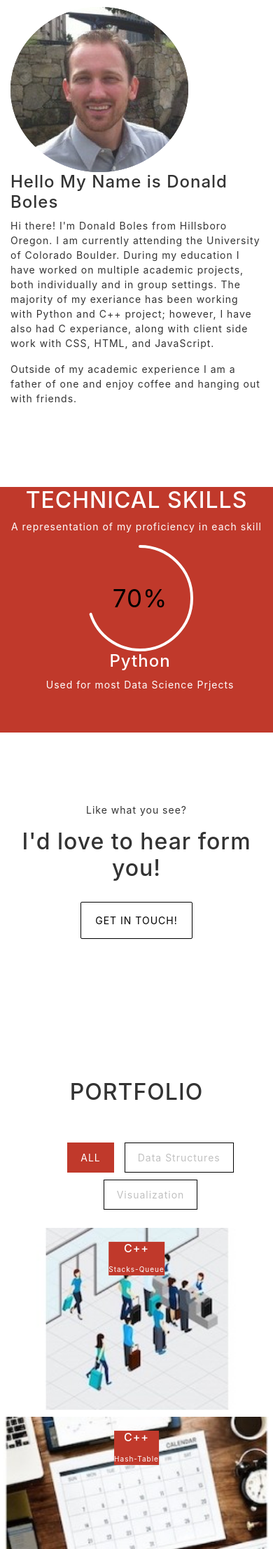
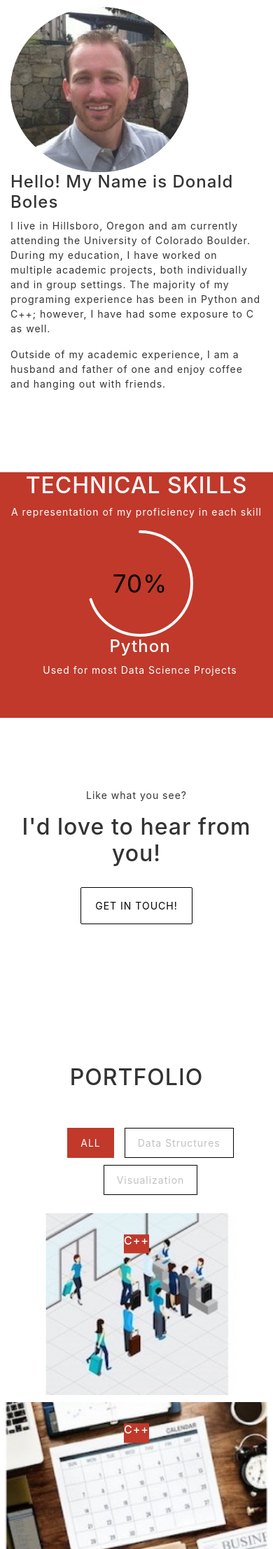
Before and after one commit to dboles0/dboles-portfolio, a PHP site: page /index.html in a window 390 px wide. Shown: the part 1014-3228 px from the top of the page at 70% size. Run offline with PHP 8.4, Linux system fonts and the light colour scheme; some libraries are stand-ins or nearby versions.

Commit message:
updated wording and made portfolio captions responsive

```diff
--- a/css/style.css
+++ b/css/style.css
@@ -257,6 +311,28 @@ body {
 	padding: 0;
 }
 
+.picture-text {
+	position: absolute;
+    top: 17%;
+    left: 50%;
+    transform: translate(-50%, -50%);
+    color: white;
+    background: #c0392b;
+}
+
+.picture-text h6 {
+	text-align: center;
+}
+
+.picture-text span {
+	font-size: 10px;
+}
+
+@media only screen and (max-width: 1014px){
+	.picture-text span { display: none; }
+}
+
+/* copyright section*/
 .copyrightSection {
 	background-color: #000;
 	color: #fff;
@@ -296,43 +373,3 @@ body {
 	position: fixed;
 	top: 0;
 }
-
-.picture-text {
-	position: absolute;
-    top: 17%;
-    left: 50%;
-    transform: translate(-50%, -50%);
-    color: white;
-    background: #c0392b;
-}
-
-.picture-text h6 {
-	text-align: center;
-}
-
-.picture-text span {
-	font-size: 10px;
-}
-
-.btn {
-	color: white;
-	padding: 12px, 30px;
-	cursor: pointer;
-	font-size: 20px;
-	border-color: #fff;
-	position: absolute;
-    width: 50%;
-    bottom: 82px;
-    left: 25%;
-    z-index: 6;
-    border: none;
-    text-shadow: 0px 2px 5px rgba(0, 0, 0, 0.4);
-    font-weight: 100;
-    letter-spacing: 2px;
-	font-size: 14px;
-
-}
-
-.btn:hover {
-	background-color: RoyalBlue;
-}
--- a/index.html
+++ b/index.html
@@ -14,7 +14,6 @@
 	<script src="https://ajax.googleapis.com/ajax/libs/jquery/3.3.1/jquery.min.js"></script>
 
 	<link rel="stylesheet" href="https://cdn.jsdelivr.net/gh/fancyapps/fancybox@3.5.6/dist/jquery.fancybox.min.css" />
-
 
 </head>
 <body>
@@ -54,8 +53,7 @@
 		</button>
 
 		<div class="collapse navbar-collapse" id="navbarNav">
-			<ul class="navbar-nav">
-				<li class="nav-item active">
+			<ul class="navbar-nav"> <li class="nav-item active">
 					<a class="nav-link" href="#about">About<span class="sr-only">(current)</span></a>
 				</li>
 				<li class="nav-item">
@@ -71,7 +69,6 @@
 		</div>
 	</nav>
 
-
 <!--about section-->
 	<div id="about" class="section">
 
@@ -83,9 +80,10 @@
 				</div>
 
 				<div class="col-md-7">
-					<h4>Hello My Name is Donald Boles</h4>
-					<p>Hi there! I'm Donald Boles from Hillsboro Oregon. I am currently attending the University of Colorado Boulder. During my education I have worked on multiple academic projects, both individually and in group settings. The majority of my exeriance has been working with Python and C++ project; however, I have also had C experiance, along with client side work with CSS, HTML, and JavaScript. </p>
-					<p> Outside of my academic experience I am a father of one and enjoy coffee and hanging out with friends.</p>
+					<h4>Hello! My Name is Donald Boles</h4>
+					<p>I live in Hillsboro, Oregon and am currently attending the University of Colorado Boulder. During my education, I have worked on multiple academic projects, both individually and in group settings. The majority of my programing experience has been in Python and C++; however, I have had some exposure to C as well.</p>
+					<p>Outside of my academic experience, I am a husband and father of one and enjoy coffee and hanging out with friends.</p>
+
 				</div>
 
 			</div>
@@ -110,7 +108,7 @@
 							<canvas height="152" width="152"></canvas>
 						</span>
 						<h4>Python</h4>
-						<p>Used for most Data Science Prjects</p>
+						<p>Used for most Data Science Projects</p>
 					</div>
 
 					<div class="skill">
@@ -119,7 +117,7 @@
 							<canvas height="152" width="152"></canvas>
 						</span>
 						<h4>C++</h4>
-						<p>Used mostly in data structures relating projects</p>
+						<p>Used mostly in data structures related projects</p>
 					</div>
 
 					<div class="skill">
@@ -128,7 +126,7 @@
 							<canvas height="152" width="152"></canvas>
 						</span>
 						<h4>C</h4>
-						<p>Used in lower level course work and parallel threading academic projects</p>
+						<p>Used in lower level coursework and parallel threading academic projects</p>
 					</div>
 
 					<div class="skill">
@@ -170,7 +168,7 @@
 		<div class="col-md-12 text-center">
 
 			<p class="subHeading">Like what you see?</p>
-			<h2>I'd love to hear form you!</h2>
+			<h2>I'd love to hear from you!</h2>
 			<a href="mailTo:donald.c.boles@gmail.com" class="contactButton">GET IN TOUCH!</a>
 
 		</div>
@@ -365,5 +363,6 @@
 	<script src="https://cdnjs.cloudflare.com/ajax/libs/popper.js/1.14.6/umd/popper.min.js" integrity="sha384-wHAiFfRlMFy6i5SRaxvfOCifBUQy1xHdJ/yoi7FRNXMRBu5WHdZYu1hA6ZOblgut" crossorigin="anonymous"></script>
 	<script src="https://stackpath.bootstrapcdn.com/bootstrap/4.2.1/js/bootstrap.min.js" integrity="sha384-B0UglyR+jN6CkvvICOB2joaf5I4l3gm9GU6Hc1og6Ls7i6U/mkkaduKaBhlAXv9k" crossorigin="anonymous"></script>
 	<script src="js/script.js"></script>
+
 </body>
 </html>
--- a/js/script.js
+++ b/js/script.js
@@ -13,6 +13,9 @@ $(window).on("load", function() {
 			queue: false
 		}
 	});
+
+
+
 
 })
 
```
Also changed, not shown: other parts of css/style.css (+55 -0 lines), img/portfolio/thumbnails/Small_pic1.jpg (added), img/portfolio/timeline.jpg (added).
